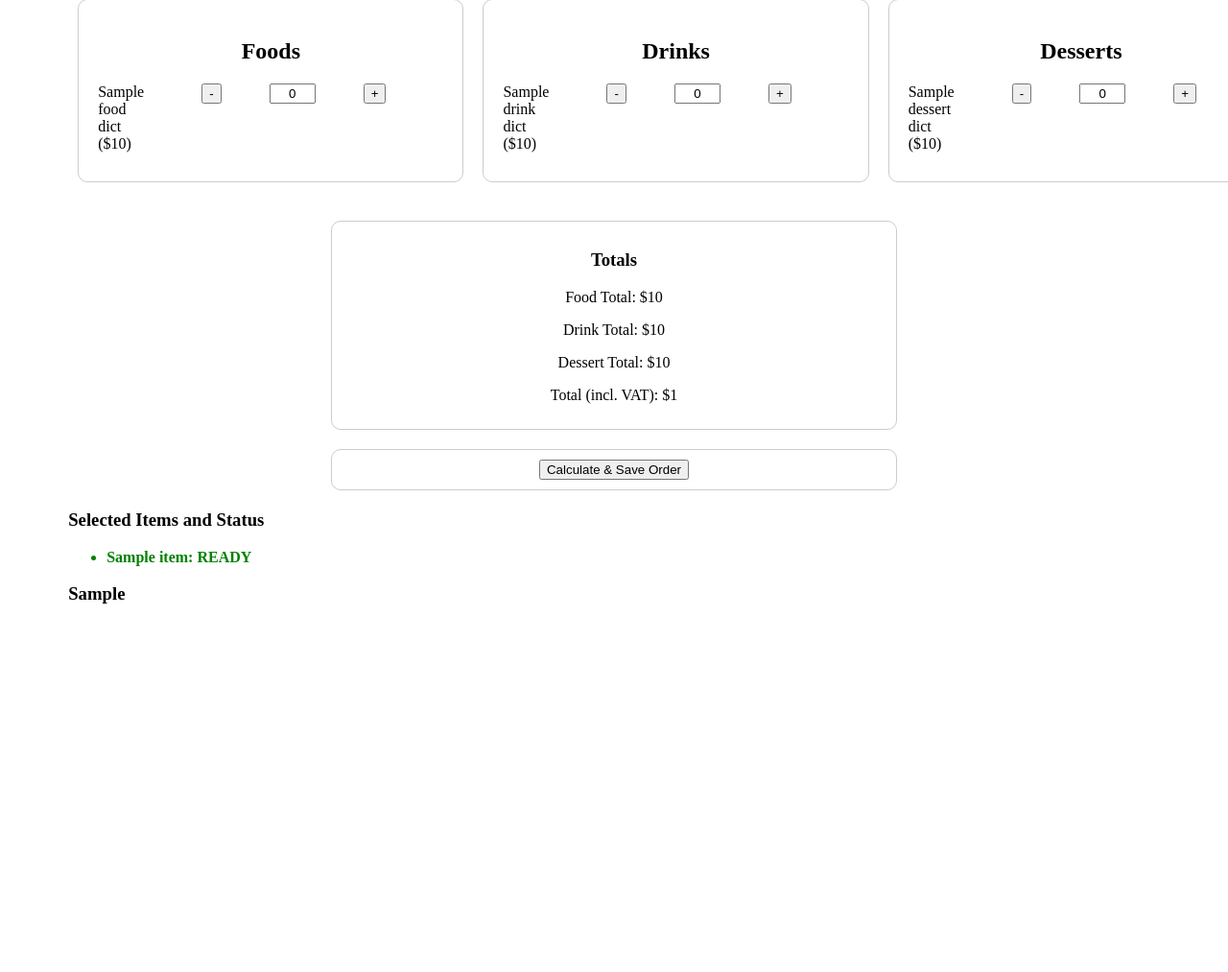
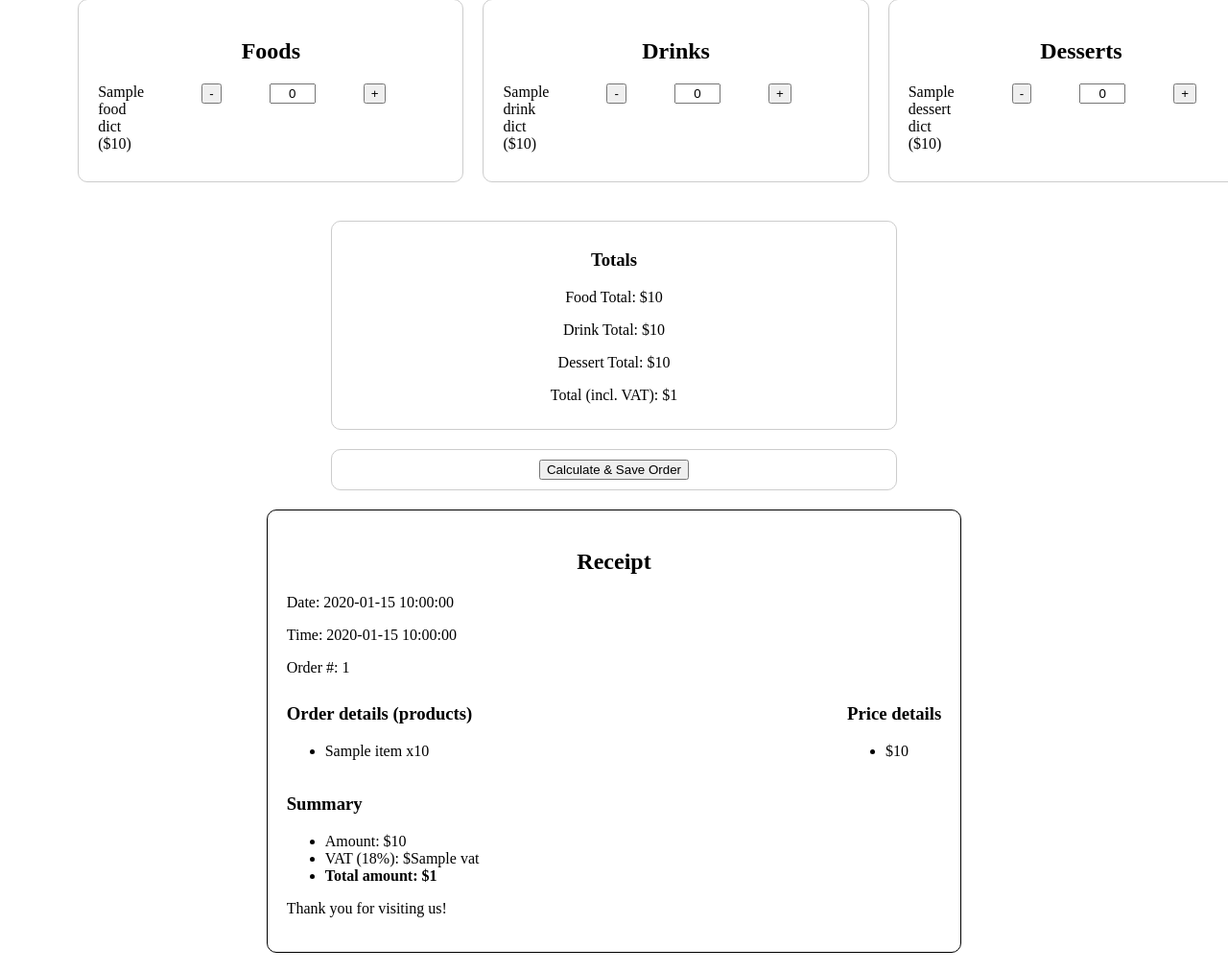
Before and after one commit to TurtleWithGlasses/restaurant_app, a Flask app: template templates/index.html in a window 1280 px wide; the page is wider, and only the part inside the window is pictured. Shown: the part 99-1112 px from the top of that part at 96% size. Before the commit the page ends 728 px from the top of that part, so only its background shows below. Run offline with Flask 3, Linux system fonts and the light colour scheme; the template is opened without the code that fills it: most values are stand-ins (such as "Sample title", 1, 10 or a date in 2020).

Commit message:
Add logic to calculate total amount and price of order to be sent to receipt, add receipt section on the main page

```diff
--- a/app.py
+++ b/app.py
@@ -2,8 +2,11 @@ from flask import Flask, render_template, request
 from menu_data import food_dict, drink_dict, dessert_dict
 import json
 import subprocess
+from datetime import datetime
 
 app = Flask(__name__)
+
+order_number = 1
 
 def send_order_to_worker(order):
     # sends the order to the worker
@@ -24,34 +27,51 @@ def index():
 
 @app.route("/calculate", methods=["POST"])
 def calculate():
+    global order_number  # Use the global order counter
+
     selected_items = {}
-
+    order_details = []
     food_total = 0
     drink_total = 0
     dessert_total = 0
 
-    # Collect selected items
+    # Collect selected items and calculate totals
     for item, price in food_dict.items():
         quantity = int(request.form.get(f"food_{item}", 0))
         if quantity > 0:
             selected_items[item] = quantity
-            food_total += quantity * price
+            order_details.append((item, quantity, price * quantity))
+            food_total += price * quantity
 
     for item, price in drink_dict.items():
         quantity = int(request.form.get(f"drink_{item}", 0))
         if quantity > 0:
             selected_items[item] = quantity
-            drink_total += quantity * price
+            order_details.append((item, quantity, price * quantity))
+            drink_total += price * quantity
 
     for item, price in dessert_dict.items():
         quantity = int(request.form.get(f"dessert_{item}", 0))
         if quantity > 0:
             selected_items[item] = quantity
-            dessert_total += quantity * price
+            order_details.append((item, quantity, price * quantity))
+            dessert_total += price * quantity
 
     total = food_total + drink_total + dessert_total
-    vat = total *0.18
+    vat = total * 0.18
     total_including_vat = total + vat
+
+    # Generate the receipt details
+    receipt = {
+        "date": datetime.now().strftime("%Y-%m-%d"),
+        "time": datetime.now().strftime("%H:%M:%S"),
+        "order_number": f"#{order_number:04d}",
+        "order_details": order_details,
+        "total": total,
+        "vat": vat,
+        "total_including_vat": total_including_vat
+    }
+    order_number += 1  # Increment the order number
 
     # Send the order to worker.py
     worker_response = send_order_to_worker(selected_items)
@@ -61,13 +81,14 @@ def calculate():
         food_dict=food_dict,
         drink_dict=drink_dict,
         dessert_dict=dessert_dict,
-        food_total = food_total,
+        food_total=food_total,
         drink_total=drink_total,
         dessert_total=dessert_total,
         total_including_vat=total_including_vat,
-        selected_items = selected_items,
+        selected_items=selected_items,
         preparation_details=worker_response.get("preparation_details", {}),
-        worker_response=worker_response["status"]
+        worker_response=worker_response["status"],
+        receipt=receipt if worker_response["status"] == "Order Ready" else None
     )
 
 if __name__ == "__main__":
--- a/templates/index.html
+++ b/templates/index.html
@@ -87,20 +87,26 @@
             border-radius: 10px;
         }
 
-        .preparing {
-            color: red;
-            font-weight: bold;
+        .receipt {
+            border: 1px solid black;
+            padding: 20px;
+            margin: 20px auto;
+            width: 60%;
+            border-radius: 10px;
+            text-align: left;
         }
 
-        .ready {
-            color: green;
-            font-weight: bold;
+        .receipt h2 {
+            text-align: center;
+            margin-bottom: 20px;
         }
 
-        .order-ready {
-            color: green;
-            font-weight: bold;
-            font-size: 1.5em;
+        .receipt .details {
+            margin-bottom: 10px;
+        }
+
+        .receipt .totals {
+            text-align: right;
         }
     </style>
 </head>
@@ -195,26 +201,44 @@
             </div>
         </form>
 
-        <!-- Selected Items and Status -->
-        {% if preparation_details %}
-        <div class="selected-items">
-            <h3>Selected Items and Status</h3>
+        <!-- Receipt -->
+        {% if receipt %}
+        <div class="receipt">
+            <h2>Receipt</h2>
+            <p class="details">Date: {{ receipt.date }}</p>
+            <p class="details">Time: {{ receipt.time }}</p>
+            <p class="details">Order #: {{ receipt.order_number }}</p>
+
+            <div style="display: flex; justify-content: space-between;">
+                <div>
+                    <h3>Order details (products)</h3>
+                    <ul>
+                        {% for item, quantity, price in receipt.order_details %}
+                        <li>{{ item }} x{{ quantity }}</li>
+                        {% endfor %}
+                    </ul>
+                </div>
+                <div>
+                    <h3>Price details</h3>
+                    <ul>
+                        {% for item, quantity, price in receipt.order_details %}
+                        <li>${{ price }}</li>
+                        {% endfor %}
+                    </ul>
+                </div>
+            </div>
+
+            <h3>Summary</h3>
             <ul>
-                {% for item, status in preparation_details.items() %}
-                <li class="{{ 'ready' if status == 'READY' else 'preparing' }}">
-                    {{ item }}: {{ status }}
-                </li>
-                {% endfor %}
+                <li>Amount: ${{ receipt.total }}</li>
+                <li>VAT (18%): ${{ receipt.vat }}</li>
+                <li><strong>Total amount: ${{ receipt.total_including_vat }}</strong></li>
             </ul>
+
+            <p>Thank you for visiting us!</p>
         </div>
+
         {% endif %}
-
-        <!-- Worker Response -->
-        <div class="worker-response">
-            {% if worker_response %}
-            <h3>{{ worker_response }}</h3>
-            {% endif %}
-        </div>
     </div>
 
     <script>
```
